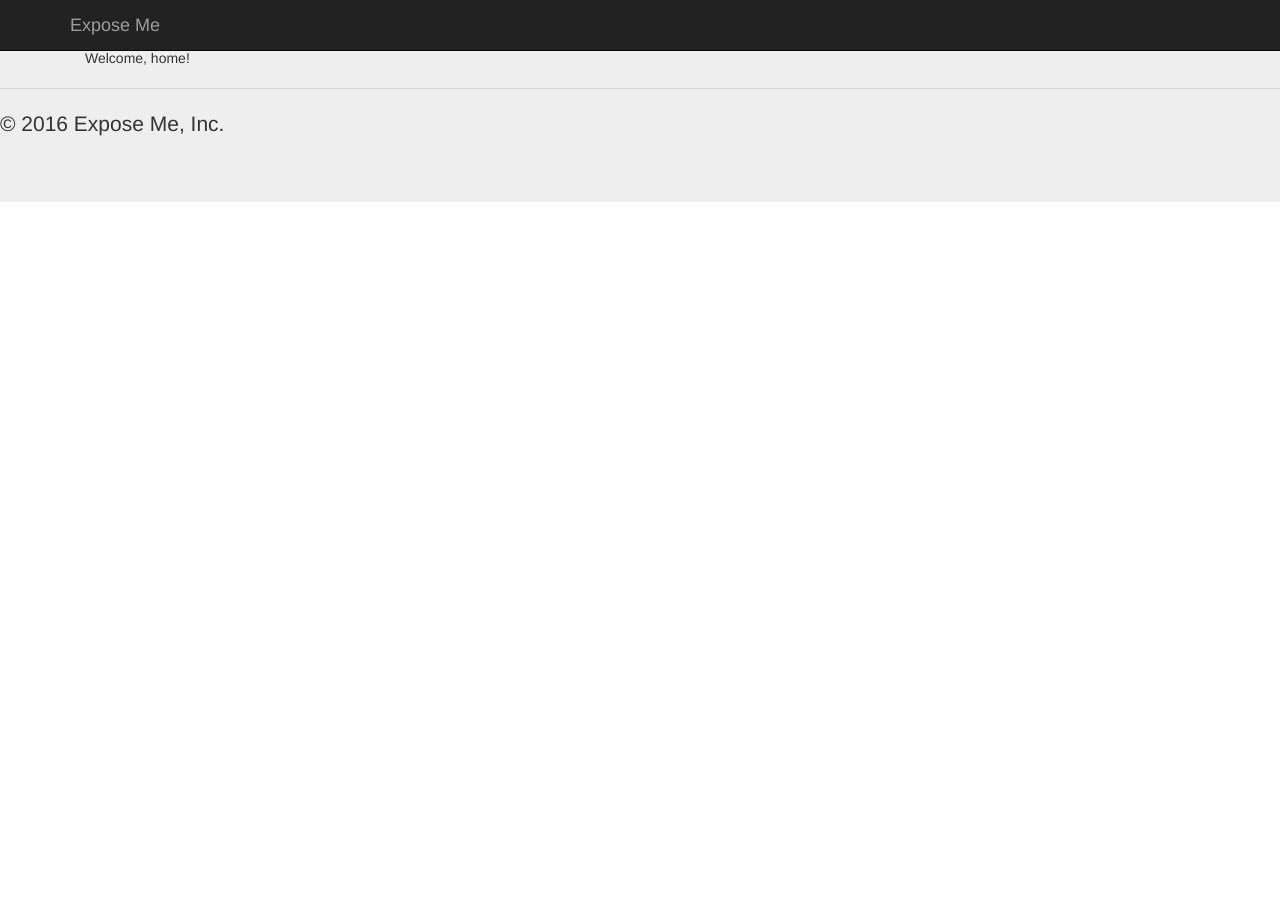
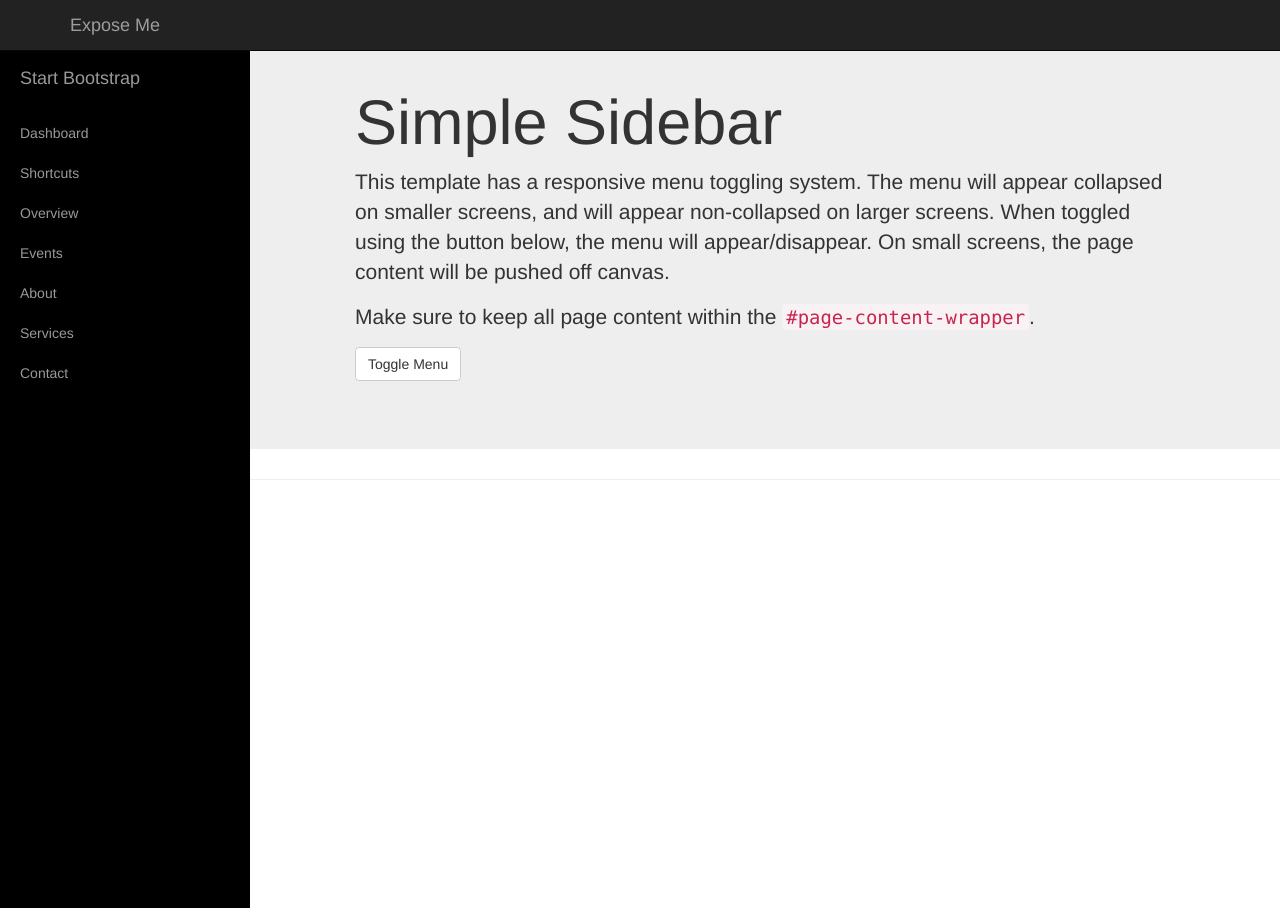
Before and after one commit to sgp715/eecs337, a Flask app: page /home in a window 1280 px wide. Run offline with Flask 2, Linux system fonts and the light colour scheme; some libraries are stand-ins or nearby versions.

Commit message:
adding sidebar

```diff
--- a/static/style.css
+++ b/static/styles/style.css
@@ -1,14 +1,6 @@
-/*!
- * Start Bootstrap - Simple Sidebar (http://startbootstrap.com/)
- * Copyright 2013-2016 Start Bootstrap
- * Licensed under MIT (https://github.com/BlackrockDigital/startbootstrap/blob/gh-pages/LICENSE)
- */
-
- body {
+body {
     overflow-x: hidden;
- }
-
-/* Toggle Styles */
+}
 
 #wrapper {
     padding-left: 0;
--- a/templates/base.html
+++ b/templates/base.html
@@ -5,6 +5,7 @@
         <meta http-equiv="Content-Type" content="text/html; charset=UTF-8">
         <link rel="stylesheet" href="https://maxcdn.bootstrapcdn.com/bootstrap/3.3.7/css/bootstrap.min.css">
         <link rel="icon" type="image/png" href="alien.png" sizes="192x192">
+        <link rel= "stylesheet" type= "text/css" href="{{ url_for('static',filename='styles/style.css') }}">
         <script src="https://code.jquery.com/jquery-3.1.1.js" integrity="sha256-16cdPddA6VdVInumRGo6IbivbERE8p7CQR3HzTBuELA=" crossorigin="anonymous"></script>
     </head>
 
--- a/templates/home.html
+++ b/templates/home.html
@@ -1,4 +1,60 @@
 {% extends "base.html" %}
 {% block container %}
-    <div class="container"> Welcome, home! </div>
+<div id="wrapper">
+        <div id="sidebar-wrapper">
+            <ul class="sidebar-nav">
+                <li class="sidebar-brand">
+                    <a href="#">
+                        Start Bootstrap
+                    </a>
+                </li>
+                <li>
+                    <a href="#">Dashboard</a>
+                </li>
+                <li>
+                    <a href="#">Shortcuts</a>
+                </li>
+                <li>
+                    <a href="#">Overview</a>
+                </li>
+                <li>
+                    <a href="#">Events</a>
+                </li>
+                <li>
+                    <a href="#">About</a>
+                </li>
+                <li>
+                    <a href="#">Services</a>
+                </li>
+                <li>
+                    <a href="#">Contact</a>
+                </li>
+            </ul>
+        </div>
+        <!-- /#sidebar-wrapper -->
+
+        <!-- Page Content -->
+        <div id="page-content-wrapper">
+            <div class="container-fluid">
+                <div class="row">
+                    <div class="col-lg-12">
+                        <h1>Simple Sidebar</h1>
+                        <p>This template has a responsive menu toggling system. The menu will appear collapsed on smaller screens, and will appear non-collapsed on larger screens. When toggled using the button below, the menu will appear/disappear. On small screens, the page content will be pushed off canvas.</p>
+                        <p>Make sure to keep all page content within the <code>#page-content-wrapper</code>.</p>
+                        <a href="#menu-toggle" class="btn btn-default" id="menu-toggle">Toggle Menu</a>
+                    </div>
+                </div>
+            </div>
+        </div>
+        <!-- /#page-content-wrapper -->
+
+    </div>
+
+    <script>
+    $("#menu-toggle").click(function(e) {
+        e.preventDefault();
+        $("#wrapper").toggleClass("toggled");
+    });
+    </script>
+</div>
 {% endblock %}
```
